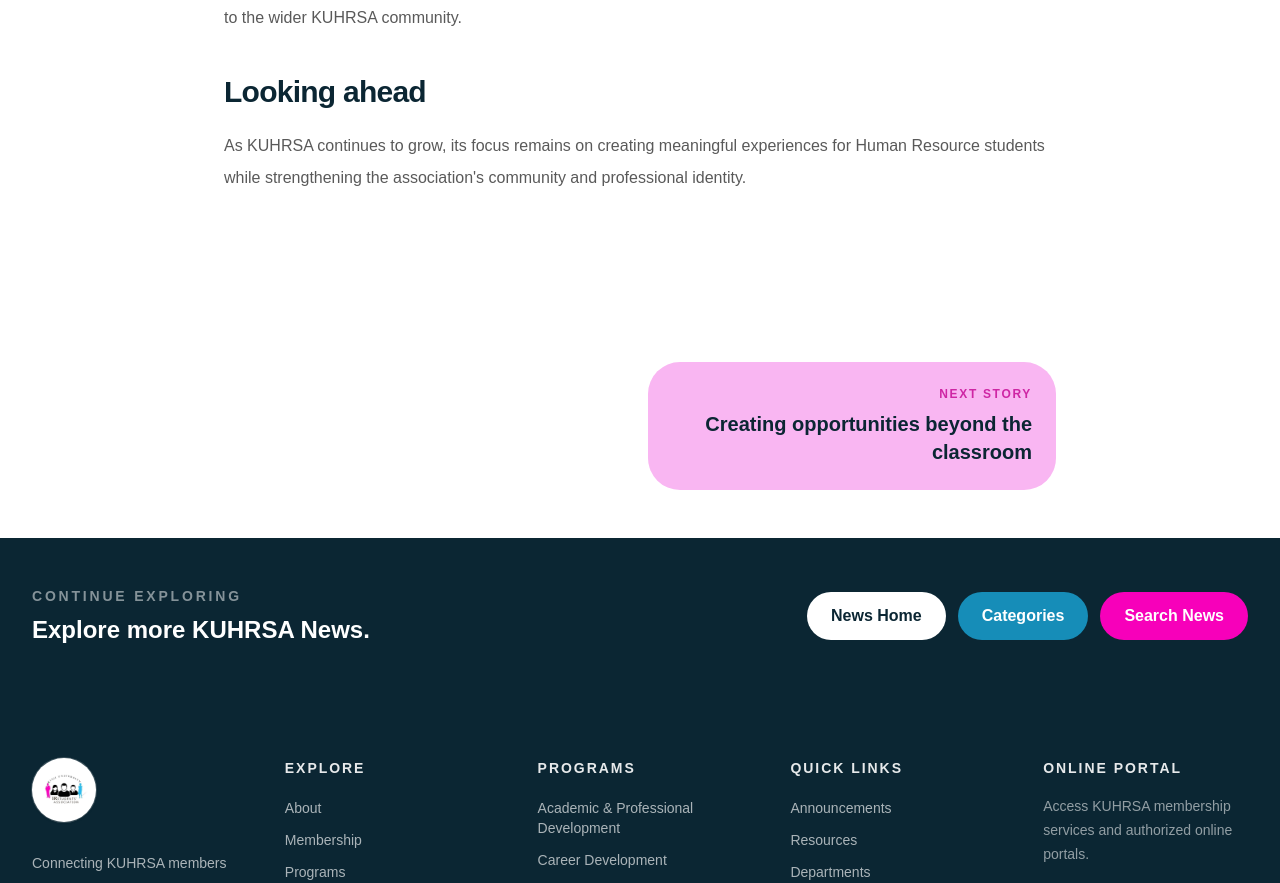
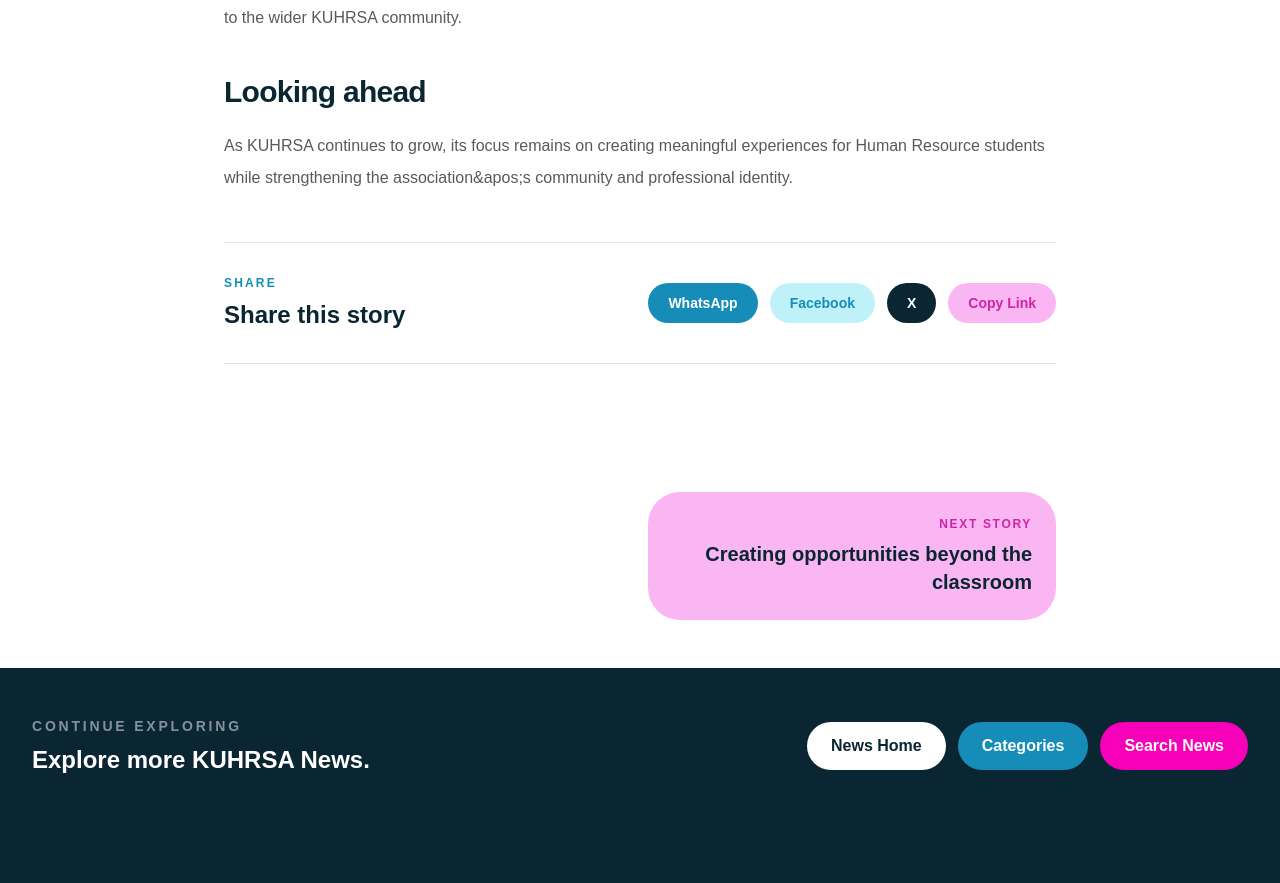
Before and after one commit to hlestakovjames/kuhrsa-frontend, a Next.js app: page /news/kuhrsa-student-community in a window 1280 px wide. Shown: the part 1820-2703 px from the top of the page. Built offline with nearby package versions, Linux system fonts and the light colour scheme.

Commit message:
feat: add reusable content sharing

```diff
--- a/app/(public)/news/[slug]/page.tsx
+++ b/app/(public)/news/[slug]/page.tsx
@@ -2,6 +2,7 @@
 import Image from "next/image";
 import Link from "next/link";
 import PageHero from "@/components/site/PageHero";
+import ShareButtons from "@/components/site/ShareButtons";
 
 const articles = [
   {
@@ -31,7 +32,7 @@
       {
         heading: "Looking ahead",
         paragraphs: [
-          "As KUHRSA continues to grow, its focus remains on creating meaningful experiences for Human Resource students while strengthening the association's community and professional identity.",
+          "As KUHRSA continues to grow, its focus remains on creating meaningful experiences for Human Resource students while strengthening the association&apos;s community and professional identity.",
         ],
       },
     ],
@@ -107,7 +108,7 @@
       {
         heading: "The value of connection",
         paragraphs: [
-          "Professional relationships can broaden a student's understanding of the HR profession and provide access to new perspectives and experiences.",
+          "Professional relationships can broaden a student&apos;s understanding of the HR profession and provide access to new perspectives and experiences.",
           "KUHRSA encourages members to build connections with peers, leaders, alumni and professionals wherever opportunities arise.",
         ],
       },
@@ -214,6 +215,8 @@
     )
     .slice(0, 2);
 
+  const articleUrl = `/news/${article.slug}`;
+
   return (
     <>
       <PageHero
@@ -269,6 +272,12 @@
               </section>
             ))}
           </div>
+
+          <ShareButtons
+            title={article.title}
+            url={articleUrl}
+            label="Share this story"
+          />
         </div>
       </article>
 
--- /dev/null
+++ b/components/site/ShareButtons.tsx
@@ -0,0 +1,90 @@
+"use client";
+
+import { useState } from "react";
+
+type ShareButtonsProps = {
+  title: string;
+  url: string;
+  label?: string;
+};
+
+export default function ShareButtons({
+  title,
+  url,
+  label = "Share this content",
+}: ShareButtonsProps) {
+  const [copied, setCopied] = useState(false);
+
+  const encodedTitle = encodeURIComponent(title);
+  const encodedUrl = encodeURIComponent(url);
+
+  const whatsappUrl = `https://wa.me/?text=${encodedTitle}%20${encodedUrl}`;
+  const facebookUrl = `https://www.facebook.com/sharer/sharer.php?u=${encodedUrl}`;
+  const xUrl = `https://twitter.com/intent/tweet?text=${encodedTitle}&url=${encodedUrl}`;
+
+  const copyLink = async () => {
+    try {
+      await navigator.clipboard.writeText(url);
+      setCopied(true);
+
+      window.setTimeout(() => {
+        setCopied(false);
+      }, 2000);
+    } catch {
+      setCopied(false);
+    }
+  };
+
+  return (
+    <div className="mt-12 border-y border-black/10 py-8">
+      <div className="flex flex-col gap-5 sm:flex-row sm:items-center sm:justify-between">
+        <div>
+          <p className="text-xs font-black uppercase tracking-[0.18em] text-[#168DB8]">
+            Share
+          </p>
+
+          <h2 className="mt-2 text-2xl font-black text-[#0B2633]">
+            {label}
+          </h2>
+        </div>
+
+        <div className="flex flex-wrap gap-3">
+          <a
+            href={whatsappUrl}
+            target="_blank"
+            rel="noopener noreferrer"
+            className="rounded-full bg-[#168DB8] px-5 py-2.5 text-sm font-bold text-white transition hover:bg-[#0B2633]"
+          >
+            WhatsApp
+          </a>
+
+          <a
+            href={facebookUrl}
+            target="_blank"
+            rel="noopener noreferrer"
+            className="rounded-full bg-[#BFF2F8] px-5 py-2.5 text-sm font-bold text-[#168DB8] transition hover:bg-[#A8EAF2]"
+          >
+            Facebook
+          </a>
+
+          <a
+            href={xUrl}
+            target="_blank"
+            rel="noopener noreferrer"
+            className="rounded-full bg-[#0B2633] px-5 py-2.5 text-sm font-bold text-white transition hover:bg-[#168DB8]"
+          >
+            X
+          </a>
+
+          <button
+            type="button"
+            onClick={copyLink}
+            className="rounded-full bg-[#F9B6F2] px-5 py-2.5 text-sm font-bold text-[#CE26A4] transition hover:bg-[#F2A5E9]"
+          >
+            {copied ? "Copied!" : "Copy Link"}
+          </button>
+        </div>
+      </div>
+    </div>
+  );
+}
```
